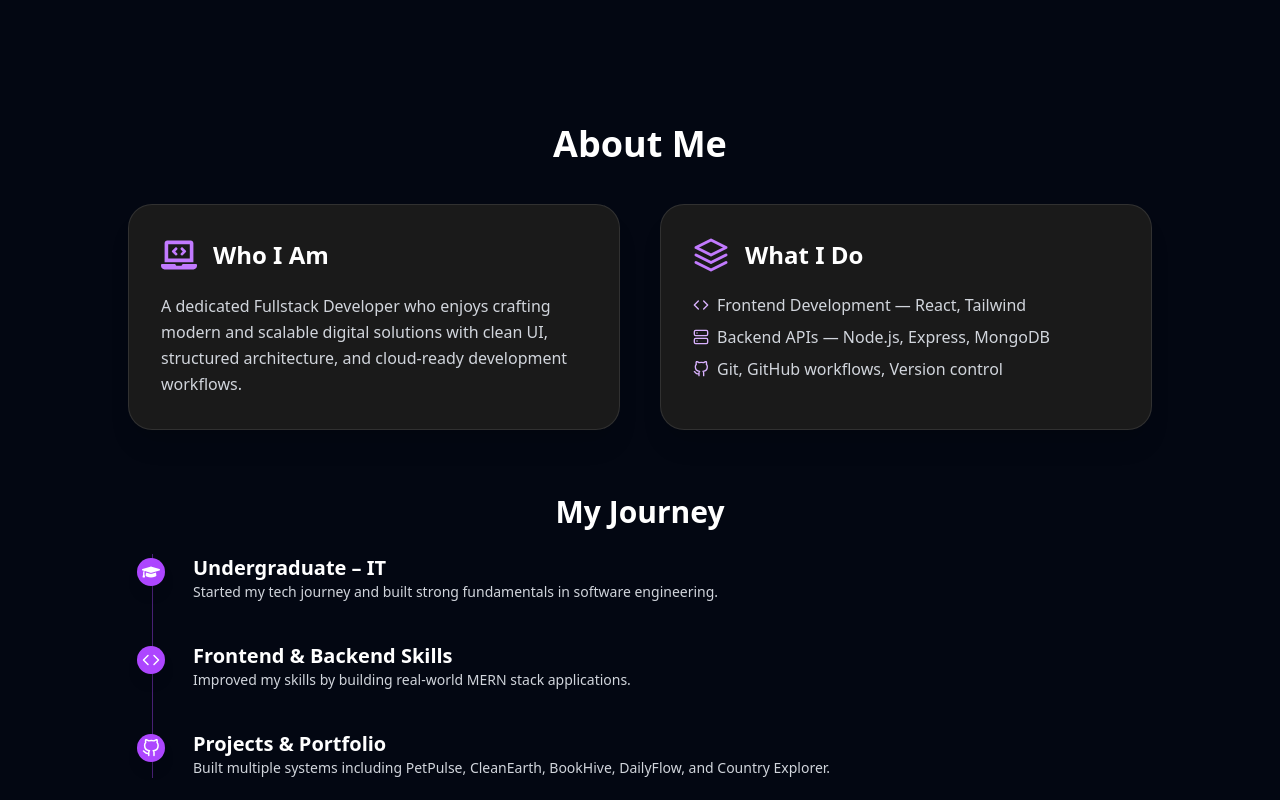
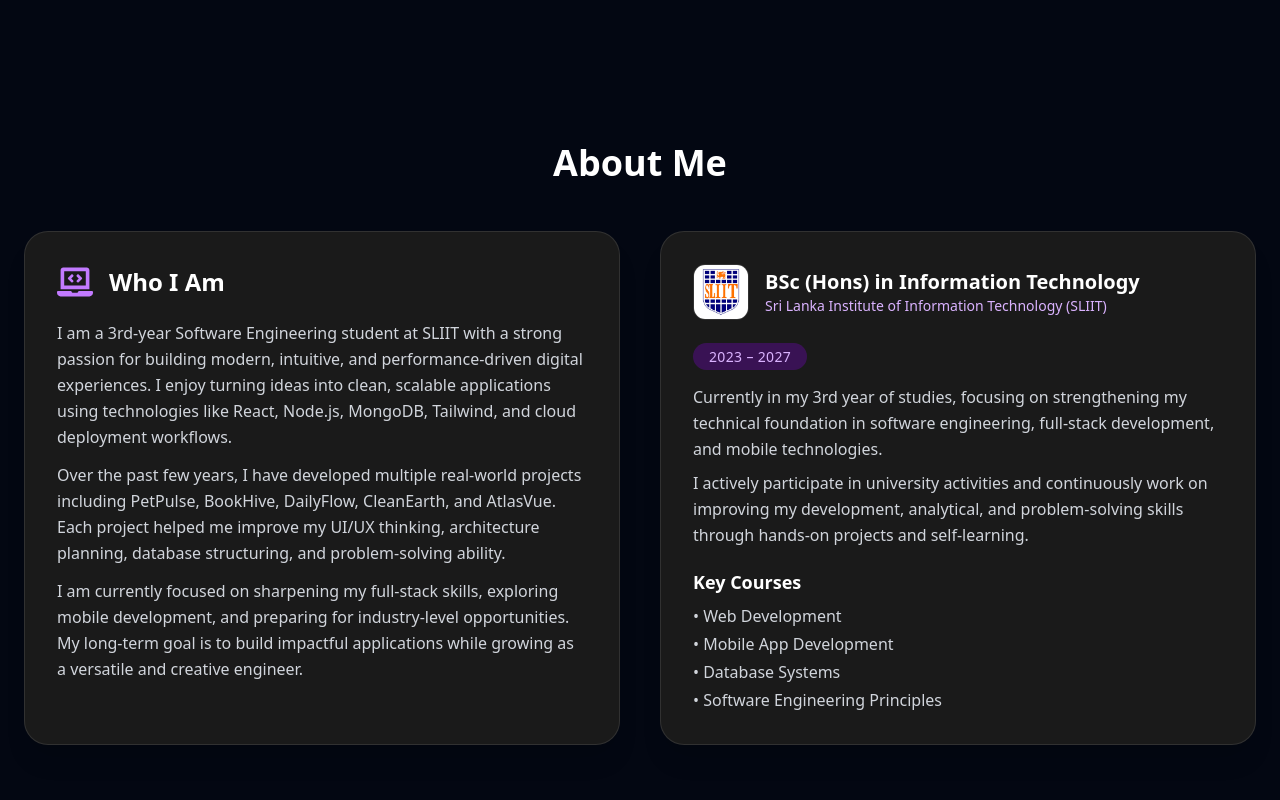
Before and after one commit to AaishaShahani2001/Portfolio, a React (Vite) app: page / in a window 1280 px wide. Shown: the part 720-1520 px from the top of the page. Built offline with nearby package versions, Linux system fonts and the light colour scheme.

Commit message:
updated the About section with two cards(Who I Am, Degree)

```diff
--- a/src/components/About.jsx
+++ b/src/components/About.jsx
@@ -1,6 +1,6 @@
 import React from "react";
-import { FiCode, FiServer, FiGithub, FiLayers } from "react-icons/fi";
-import { FaGraduationCap, FaLaptopCode } from "react-icons/fa";
+import { FaLaptopCode } from "react-icons/fa";
+import sliitLogo from "../assets/sliit-logo.jpg";
 
 export default function About() {
   return (
@@ -8,115 +8,107 @@ export default function About() {
       id="about"
       className="min-h-screen flex items-center justify-center px-6 text-white py-20"
     >
-      <div className="max-w-5xl w-full">
+      <div className="max-w-7xl w-full">
 
-        {/* Section Title */}
-        <h2
-          className="text-4xl font-bold mb-10 text-center"
-          data-aos="fade-up"
-          data-aos-duration="500"
-        >
+        {/* TITLE */}
+        <h2 className="text-4xl font-bold mb-12 text-center" data-aos="fade-up">
           About Me
         </h2>
 
-        {/* CARD LAYOUT */}
+        {/* TWO CARD GRID */}
+        <div className="grid md:grid-cols-2 gap-10">
+
+          {/* ============================
+               CARD 1 – WHO I AM
+          ============================ */}
           <div
-          className="grid md:grid-cols-2 gap-10"
-          data-aos="fade-up"
-          data-aos-duration="700"
+            className="bg-[#1a1a1a] p-8 rounded-3xl shadow-xl border border-white/10
+                       hover:border-purple-500/40 transition duration-300"
+            data-aos="fade-right"
           >
-          {/* CARD 1 - WHO I AM */}
-          <div className="bg-[#1a1a1a] p-8 rounded-3xl shadow-xl border border-white/10 hover:border-purple-500/40 transition duration-300">
             <div className="flex items-center space-x-4 mb-5">
               <FaLaptopCode className="text-purple-400 text-4xl" />
               <h3 className="text-2xl font-semibold">Who I Am</h3>
             </div>
 
             <p className="text-gray-300 leading-relaxed">
-              A dedicated Fullstack Developer who enjoys crafting modern and
-              scalable digital solutions with clean UI, structured architecture,
-              and cloud-ready development workflows.
+              I am a 3rd-year Software Engineering student at SLIIT with a strong
+              passion for building modern, intuitive, and performance-driven digital
+              experiences. I enjoy turning ideas into clean, scalable applications
+              using technologies like React, Node.js, MongoDB, Tailwind, and cloud
+              deployment workflows.
+            </p>
+
+            <p className="text-gray-300 leading-relaxed mt-3">
+              Over the past few years, I have developed multiple real-world projects
+              including PetPulse, BookHive, DailyFlow, CleanEarth, and AtlasVue.
+              Each project helped me improve my UI/UX thinking, architecture planning,
+              database structuring, and problem-solving ability.
+            </p>
+
+            <p className="text-gray-300 leading-relaxed mt-3">
+              I am currently focused on sharpening my full-stack skills, exploring
+              mobile development, and preparing for industry-level opportunities.
+              My long-term goal is to build impactful applications while growing as a
+              versatile and creative engineer.
             </p>
           </div>
 
-          {/* CARD 2 - SKILLS OVERVIEW */}
-          <div className="bg-[#1a1a1a] p-8 rounded-3xl shadow-xl border border-white/10 hover:border-purple-500/40 transition duration-300">
-            <div className="flex items-center space-x-4 mb-5">
-              <FiLayers className="text-purple-400 text-4xl" />
-              <h3 className="text-2xl font-semibold">What I Do</h3>
-            </div>
-
-            <ul className="text-gray-300 space-y-2">
-              <li className="flex items-center gap-2">
-                <FiCode className="text-purple-300" /> Frontend Development — React, Tailwind
-              </li>
-              <li className="flex items-center gap-2">
-                <FiServer className="text-purple-300" /> Backend APIs — Node.js, Express, MongoDB
-              </li>
-              <li className="flex items-center gap-2">
-                <FiGithub className="text-purple-300" /> Git, GitHub workflows, Version control
-              </li>
-            </ul>
+          {/* ============================
+               CARD 2 – EDUCATION (SLIIT)
+          ============================ */}
+          <div
+            className="bg-[#1a1a1a] p-8 rounded-3xl shadow-xl border border-white/10
+                       hover:border-purple-500/40 transition duration-300"
+            data-aos="fade-left"
+          >
+            <div className="flex items-center space-x-4 mb-6">
+              <img
+                src={sliitLogo}
+                alt="SLIIT Logo"
+                className="w-14 h-14 rounded-xl object-cover border border-white/10"
+              />
+              <div>
+                <h3 className="text-xl font-semibold">
+                  BSc (Hons) in Information Technology
+                </h3>
+                <p className="text-purple-300 text-sm">
+                  Sri Lanka Institute of Information Technology (SLIIT)
+                </p>
               </div>
             </div>
 
-        {/* TIMELINE */}
-        <h3
-          className="text-3xl font-bold mt-16 mb-6 text-center"
-          data-aos="fade-up"
+            {/* YEAR BADGE */}
+            <span
+              className="bg-purple-700/30 text-purple-300 px-4 py-1 rounded-full
+                         text-sm font-medium tracking-wide"
             >
-          My Journey
-        </h3>
+              2023 – 2027
+            </span>
 
-        <div className="relative border-l border-purple-500/40 ml-6 space-y-10">
+            {/* EDUCATION TEXT */}
+            <p className="text-gray-300 mt-4 leading-relaxed">
+              Currently in my 3rd year of studies, focusing on strengthening my
+              technical foundation in software engineering, full-stack
+              development, and mobile technologies.
+            </p>
 
-          {/* Step 1 */}
-          <div
-            className="relative pl-10"
-            data-aos="fade-right"
-            data-aos-duration="600"
-          >
-            <div className="absolute -left-4 top-1 bg-purple-500 w-7 h-7 rounded-full flex items-center justify-center shadow-lg">
-              <FaGraduationCap className="text-white text-lg" />
+            <p className="text-gray-300 mt-2 leading-relaxed">
+              I actively participate in university activities and continuously
+              work on improving my development, analytical, and problem-solving
+              skills through hands-on projects and self-learning.
+            </p>
+
+            {/* KEY COURSES */}
+            <h4 className="text-lg font-semibold mt-5 mb-2">Key Courses</h4>
+
+            <div className="text-gray-300 space-y-1">
+              <p>• Web Development</p>
+              <p>• Mobile App Development</p>
+              <p>• Database Systems</p>
+              <p>• Software Engineering Principles</p>
             </div>
-            <h4 className="text-xl font-semibold">Undergraduate – IT</h4>
-            <p className="text-gray-300 text-sm">
-              Started my tech journey and built strong fundamentals in software
-              engineering.
-            </p>
           </div>
-
-          {/* Step 2 */}
-          <div
-            className="relative pl-10"
-            data-aos="fade-right"
-            data-aos-duration="800"
-          >
-            <div className="absolute -left-4 top-1 bg-purple-500 w-7 h-7 rounded-full flex items-center justify-center shadow-lg">
-              <FiCode className="text-white text-lg" />
-            </div>
-            <h4 className="text-xl font-semibold">Frontend & Backend Skills</h4>
-            <p className="text-gray-300 text-sm">
-              Improved my skills by building real-world MERN stack applications.
-            </p>
-          </div>
-
-          {/* Step 3 */}
-          <div
-            className="relative pl-10"
-            data-aos="fade-right"
-            data-aos-duration="1000"
-          >
-            <div className="absolute -left-4 top-1 bg-purple-500 w-7 h-7 rounded-full flex items-center justify-center shadow-lg">
-              <FiGithub className="text-white text-lg" />
-            </div>
-            <h4 className="text-xl font-semibold">Projects & Portfolio</h4>
-            <p className="text-gray-300 text-sm">
-              Built multiple systems including PetPulse, CleanEarth, BookHive,
-              DailyFlow, and Country Explorer.
-            </p>
-          </div>
-
         </div>
       </div>
     </section>
```
Also changed, not shown: src/assets/sliit-logo.jpg (added). Lines whose indentation alone changed are shown as unchanged.
